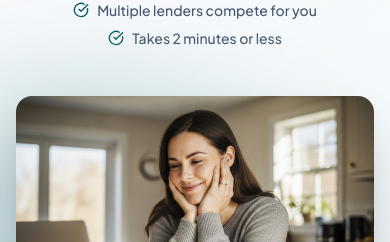
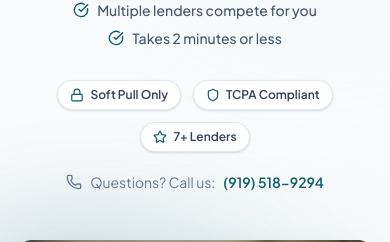
Before and after one commit to ckachel/apruvee, a React (Vite) app in the folder Apruvee-build/artifacts/loanmatch/: page / in a window 390 px wide. Shown: the part 436-678 px from the top of the page. Built offline with nearby package versions, Linux system fonts and the light colour scheme; no server answers.

Commit message:
Add trust badges, phone, page title, blog CTAs

```diff
--- a/Apruvee-build/artifacts/loanmatch/index.html
+++ b/Apruvee-build/artifacts/loanmatch/index.html
@@ -5,7 +5,7 @@
     <meta name="viewport" content="width=device-width, initial-scale=1.0, maximum-scale=1" />
     <meta name="fo-verify" content="f44693c8-73c6-4047-85f2-91785a35ff94" />
     <meta name="impact-site-verification" content="79f81699-a718-4c10-94f8-7ed9f0f81ce2" />
-    <title>Apruvee - Personal Loan Marketplace</title>
+    <title>Apruvee — See Loan Rates Without Hurting Your Credit</title>
     <link rel="icon" type="image/svg+xml" href="/favicon.svg" />
     <link rel="preconnect" href="https://fonts.googleapis.com">
     <link rel="preconnect" href="https://fonts.gstatic.com" crossorigin>
--- a/Apruvee-build/artifacts/loanmatch/src/pages/blog/credit-score-for-consolidation-loan.tsx
+++ b/Apruvee-build/artifacts/loanmatch/src/pages/blog/credit-score-for-consolidation-loan.tsx
@@ -431,7 +431,21 @@ export default function CreditScoreForConsolidationLoan() {
                     Our overview guide covering all four ways to consolidate — personal loans,
                     balance transfers, HELOCs, and debt management plans — with real APR math.
                   </p>
-                </article>
+
+        {/* CTA */}
+        <div className="max-w-3xl mx-auto px-4 pb-16">
+          <div className="bg-primary/5 border border-primary/20 rounded-2xl p-8 text-center">
+            <p className="text-lg font-bold text-slate-900 mb-2">Ready to see your personalized loan options?</p>
+            <p className="text-slate-600 text-sm mb-5">Soft credit pull only — no impact to your credit score.</p>
+            <a
+              href="/apply"
+              className="inline-flex items-center justify-center rounded-xl bg-primary px-8 py-3.5 text-base font-semibold text-white shadow hover:bg-primary/90 transition-all"
+            >
+              Check My Rate — It's Free
+            </a>
+          </div>
+        </div>
+      </article>
               </Link>
               <Link href="/blog/personal-loan-vs-balance-transfer">
                 <article className="bg-white rounded-2xl p-6 border border-slate-200 hover:border-primary hover:shadow-lg transition-all cursor-pointer group">
--- a/Apruvee-build/artifacts/loanmatch/src/pages/blog/debt-consolidation-calculator.tsx
+++ b/Apruvee-build/artifacts/loanmatch/src/pages/blog/debt-consolidation-calculator.tsx
@@ -496,7 +496,21 @@ export default function DebtConsolidationCalculatorArticle() {
                     The four main options — personal loan, balance transfer, HELOC, debt
                     management plan — and how to pick the right one for your situation.
                   </p>
-                </article>
+
+        {/* CTA */}
+        <div className="max-w-3xl mx-auto px-4 pb-16">
+          <div className="bg-primary/5 border border-primary/20 rounded-2xl p-8 text-center">
+            <p className="text-lg font-bold text-slate-900 mb-2">Ready to see your personalized loan options?</p>
+            <p className="text-slate-600 text-sm mb-5">Soft credit pull only — no impact to your credit score.</p>
+            <a
+              href="/apply"
+              className="inline-flex items-center justify-center rounded-xl bg-primary px-8 py-3.5 text-base font-semibold text-white shadow hover:bg-primary/90 transition-all"
+            >
+              Check My Rate — It's Free
+            </a>
+          </div>
+        </div>
+      </article>
               </Link>
               <Link href="/blog/personal-loan-vs-balance-transfer">
                 <article className="bg-white rounded-2xl p-6 border border-slate-200 hover:border-primary hover:shadow-lg transition-all cursor-pointer h-full">
--- a/Apruvee-build/artifacts/loanmatch/src/pages/blog/how-soft-credit-pull-works.tsx
+++ b/Apruvee-build/artifacts/loanmatch/src/pages/blog/how-soft-credit-pull-works.tsx
@@ -433,7 +433,21 @@ export default function HowSoftCreditPullWorks() {
                     The honest answer: it depends on the lender. Most start at 580–660, but the
                     rate you actually get depends on your tier.
                   </p>
-                </article>
+
+        {/* CTA */}
+        <div className="max-w-3xl mx-auto px-4 pb-16">
+          <div className="bg-primary/5 border border-primary/20 rounded-2xl p-8 text-center">
+            <p className="text-lg font-bold text-slate-900 mb-2">Ready to see your personalized loan options?</p>
+            <p className="text-slate-600 text-sm mb-5">Soft credit pull only — no impact to your credit score.</p>
+            <a
+              href="/apply"
+              className="inline-flex items-center justify-center rounded-xl bg-primary px-8 py-3.5 text-base font-semibold text-white shadow hover:bg-primary/90 transition-all"
+            >
+              Check My Rate — It's Free
+            </a>
+          </div>
+        </div>
+      </article>
               </Link>
               <Link href="/blog/personal-loan-vs-balance-transfer">
                 <article className="bg-white rounded-2xl p-6 border border-slate-200 hover:border-primary hover:shadow-lg transition-all cursor-pointer group">
--- a/Apruvee-build/artifacts/loanmatch/src/pages/blog/how-to-consolidate-credit-card-debt.tsx
+++ b/Apruvee-build/artifacts/loanmatch/src/pages/blog/how-to-consolidate-credit-card-debt.tsx
@@ -380,6 +380,20 @@ export default function HowToConsolidate() {
             </p>
           </div>
         </div>
+
+        {/* CTA */}
+        <div className="max-w-3xl mx-auto px-4 pb-16">
+          <div className="bg-primary/5 border border-primary/20 rounded-2xl p-8 text-center">
+            <p className="text-lg font-bold text-slate-900 mb-2">Ready to see your personalized loan options?</p>
+            <p className="text-slate-600 text-sm mb-5">Soft credit pull only — no impact to your credit score.</p>
+            <a
+              href="/apply"
+              className="inline-flex items-center justify-center rounded-xl bg-primary px-8 py-3.5 text-base font-semibold text-white shadow hover:bg-primary/90 transition-all"
+            >
+              Check My Rate — It's Free
+            </a>
+          </div>
+        </div>
       </article>
     </PageWrapper>
   );
--- a/Apruvee-build/artifacts/loanmatch/src/pages/blog/personal-loan-vs-balance-transfer.tsx
+++ b/Apruvee-build/artifacts/loanmatch/src/pages/blog/personal-loan-vs-balance-transfer.tsx
@@ -458,7 +458,21 @@ export default function PersonalLoanVsBalanceTransfer() {
                     Our overview guide covering all four ways to consolidate — personal loans, balance
                     transfers, HELOCs, and debt management plans — with real APR math.
                   </p>
-                </article>
+
+        {/* CTA */}
+        <div className="max-w-3xl mx-auto px-4 pb-16">
+          <div className="bg-primary/5 border border-primary/20 rounded-2xl p-8 text-center">
+            <p className="text-lg font-bold text-slate-900 mb-2">Ready to see your personalized loan options?</p>
+            <p className="text-slate-600 text-sm mb-5">Soft credit pull only — no impact to your credit score.</p>
+            <a
+              href="/apply"
+              className="inline-flex items-center justify-center rounded-xl bg-primary px-8 py-3.5 text-base font-semibold text-white shadow hover:bg-primary/90 transition-all"
+            >
+              Check My Rate — It's Free
+            </a>
+          </div>
+        </div>
+      </article>
               </Link>
               <Link href="/blog/credit-score-for-consolidation-loan">
                 <article className="bg-white rounded-2xl p-6 border border-slate-200 hover:border-primary hover:shadow-lg transition-all cursor-pointer group">
--- a/Apruvee-build/artifacts/loanmatch/src/pages/home.tsx
+++ b/Apruvee-build/artifacts/loanmatch/src/pages/home.tsx
@@ -1,5 +1,5 @@
 import { Link } from "wouter";
-import { CheckCircle, Shield, Clock, TrendingDown } from "lucide-react";
+import { CheckCircle, Shield, Clock, TrendingDown, Phone, Lock, Star } from "lucide-react";
 import { PageWrapper } from "@/components/layout/page-wrapper";
 import heroImage from "@/assets/hero-relief.png";
 
@@ -56,6 +56,29 @@ export default function Home() {
                   <CheckCircle className="w-4 h-4 text-primary" />
                   Takes 2 minutes or less
                 </span>
+              </div>
+
+              {/* Trust badges */}
+              <div className="mt-8 flex flex-wrap items-center justify-center lg:justify-start gap-3">
+                <div className="inline-flex items-center gap-1.5 px-3 py-1.5 rounded-full bg-white border border-slate-200 text-slate-700 text-xs font-semibold shadow-sm">
+                  <Lock className="w-3.5 h-3.5 text-primary" />
+                  Soft Pull Only
+                </div>
+                <div className="inline-flex items-center gap-1.5 px-3 py-1.5 rounded-full bg-white border border-slate-200 text-slate-700 text-xs font-semibold shadow-sm">
+                  <Shield className="w-3.5 h-3.5 text-primary" />
+                  TCPA Compliant
+                </div>
+                <div className="inline-flex items-center gap-1.5 px-3 py-1.5 rounded-full bg-white border border-slate-200 text-slate-700 text-xs font-semibold shadow-sm">
+                  <Star className="w-3.5 h-3.5 text-primary" />
+                  7+ Lenders
+                </div>
+              </div>
+
+              {/* Phone */}
+              <div className="mt-5 flex items-center justify-center lg:justify-start gap-2 text-sm text-slate-500">
+                <Phone className="w-4 h-4" />
+                <span>Questions? Call us: </span>
+                <a href="tel:+19195189294" className="text-primary font-semibold hover:underline">(919) 518-9294</a>
               </div>
             </div>
 
```
